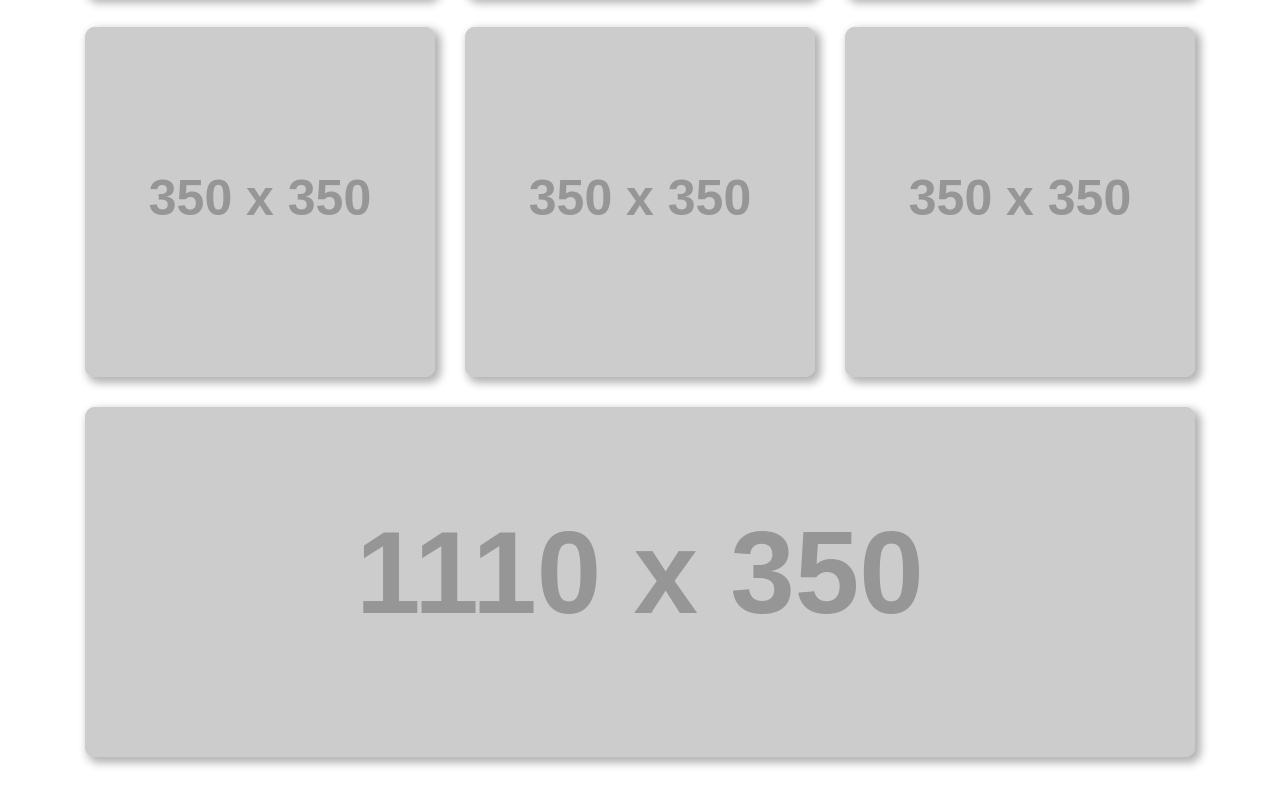
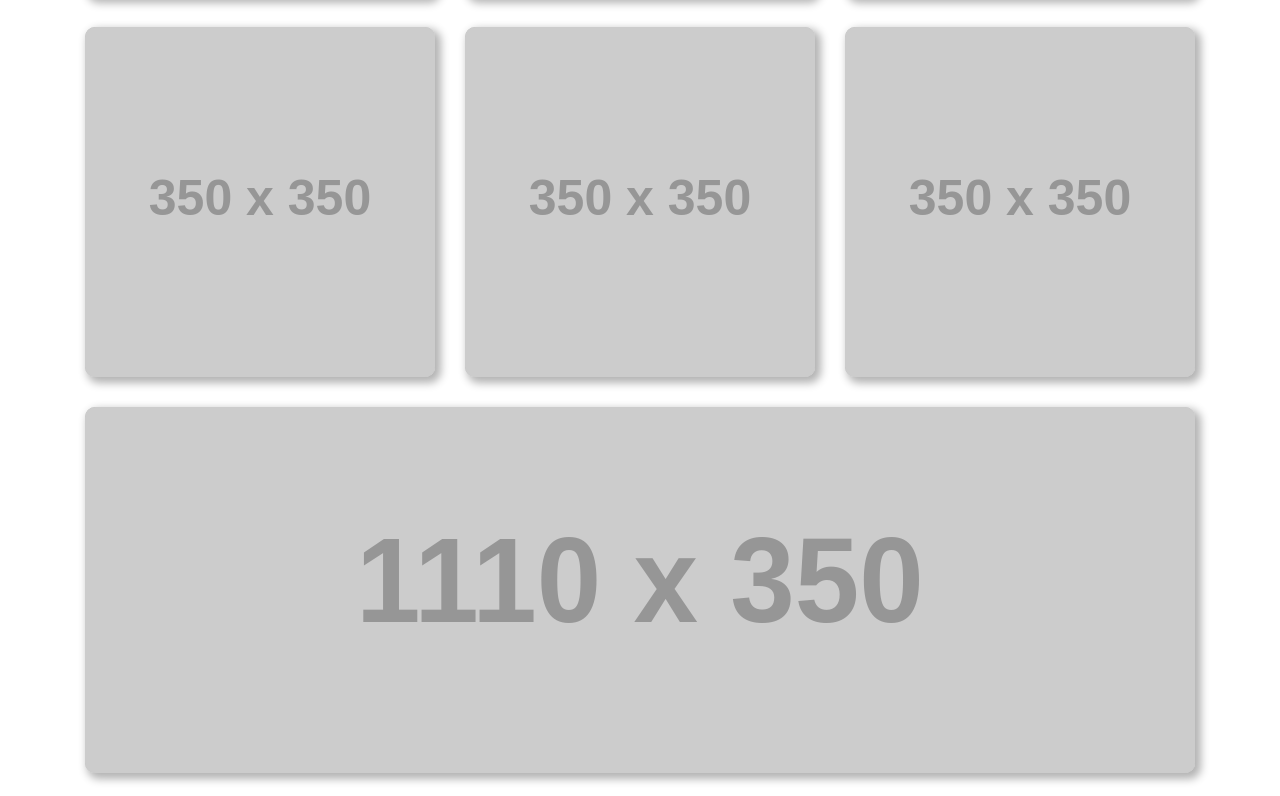
Before and after one commit to ethanprogra1116/elementos_sana, a plain HTML site: page tarjetas_volteantes/tarjetas.html in a window 1280 px wide. Shown: the part 1136-1932 px from the top of the page. Drawn offline with Linux system fonts and the light colour scheme; placeholder pictures from the web are drawn by us; a web font is replaced by a local one.

Commit message:
Estilos de imagen full-width

```diff
--- a/tarjetas_volteantes/styles.css
+++ b/tarjetas_volteantes/styles.css
@@ -43,9 +43,15 @@ hr {
 }
 
 .flip-card#full_width {
+    font-size: 17px;
     width: 1110px;
-    height: 350px;
+    height: 366px;
     perspective: 10000px;
+}
+
+.flip-card#full_width img{
+    width: 1110px;
+    height: 366px;
 }
 
 
@@ -67,7 +73,7 @@ hr {
 }
 
 .flip-card#full_width:hover .flip-card-inner {
-    transform: rotateX(180deg);
+    transform: rotateX(180deg); /* Si le ponemos el valor en 180 se voltea para el otro lado */
 }
 
 .flip-card-front,
@@ -98,10 +104,6 @@ hr {
 }
 
 .flip-card#full_width .flip-card-back {
-    transform: rotateX(180deg);
-}
-
-#full_width.flip-card-back {
     transform: rotateX(180deg);
 }
 
```
